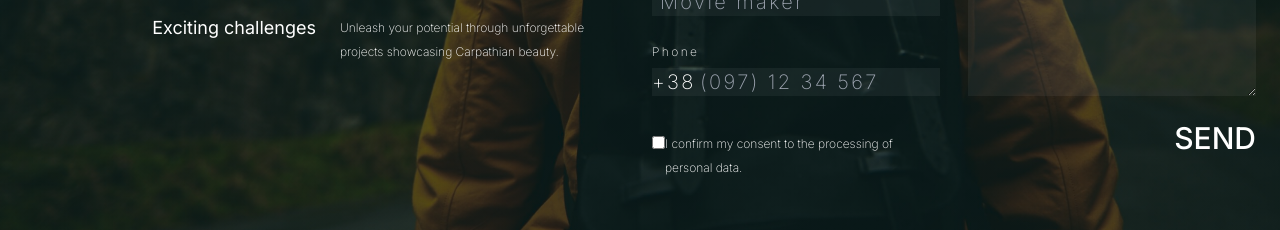
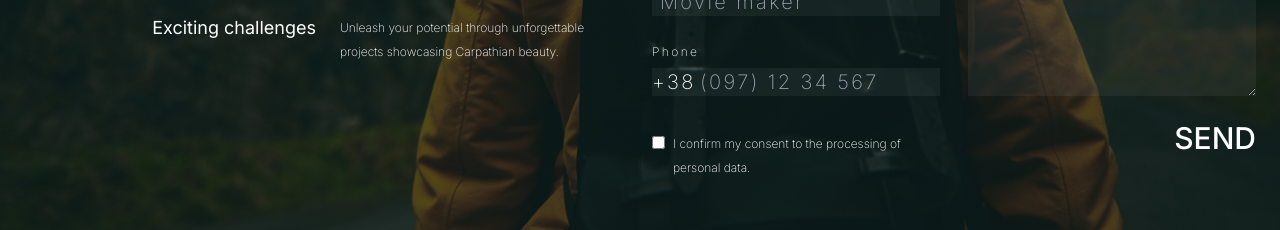
Before and after one commit to YuriyAtamanenko/CarpTravelApp, a Next.js app: page / in a window 1280 px wide. Shown: the part 2900-3130 px from the top of the page. Built offline with nearby package versions, Linux system fonts and the light colour scheme.

Commit message:
Update page.tsx

```diff
--- a/app/Career/page.tsx
+++ b/app/Career/page.tsx
@@ -1,6 +1,5 @@
 "use client";
 import { useForm } from "react-hook-form";
-import Image from "next/image";
 
 type FormData = {
   name: string;
@@ -18,7 +17,10 @@ export default function Career() {
     handleSubmit,
     formState: { errors },
   } = useForm<FormData>();
+
   const onSubmit = handleSubmit((data) => {
+    if (!data.confirm) return alert("Please, touch confirm");
+
     console.log(data);
     reset();
   });
@@ -163,7 +165,7 @@ export default function Career() {
                   {...register("confirm")}
                   className="mt-[4px] bg-white/5"
                 />
-                <span className="text-xs font-extralight leading-6">
+                <span className="text-xs font-extralight leading-6 ml-2">
                   I confirm my consent to the processing of personal data.
                 </span>
               </label>
```
